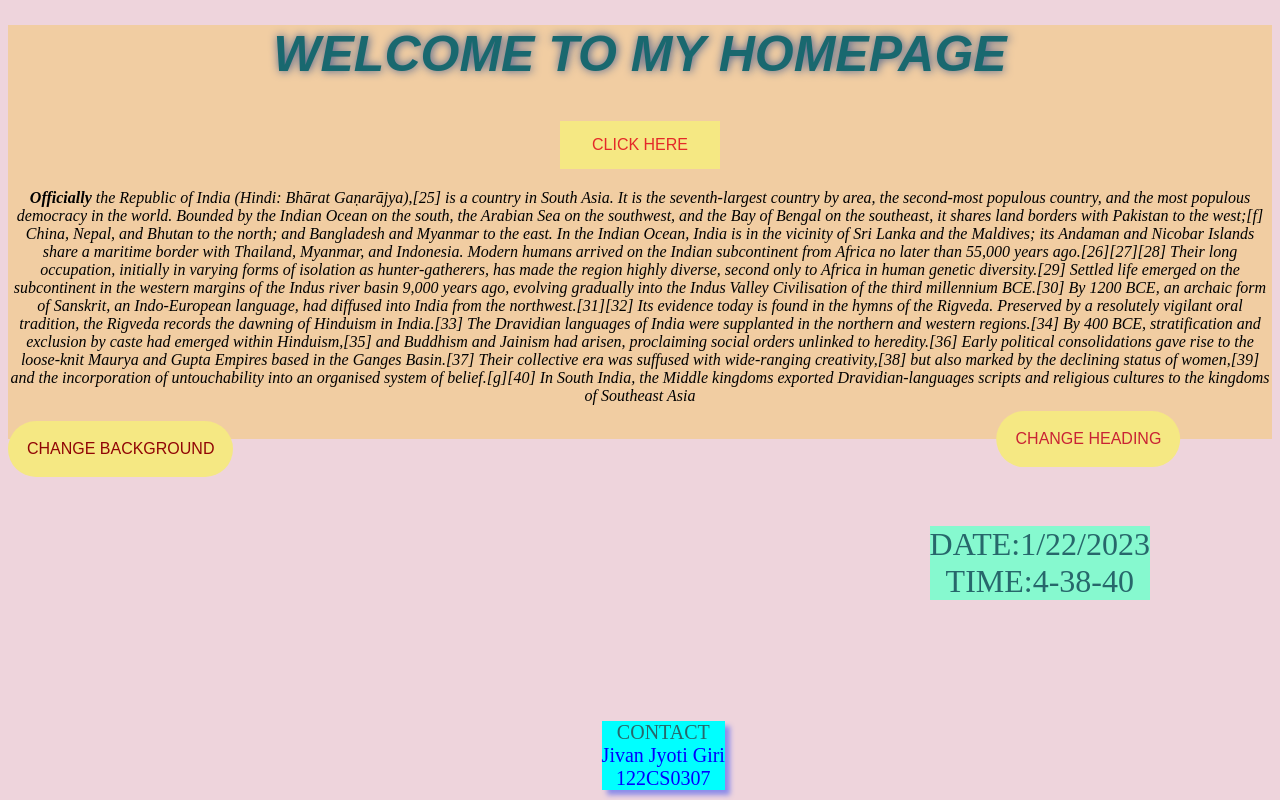
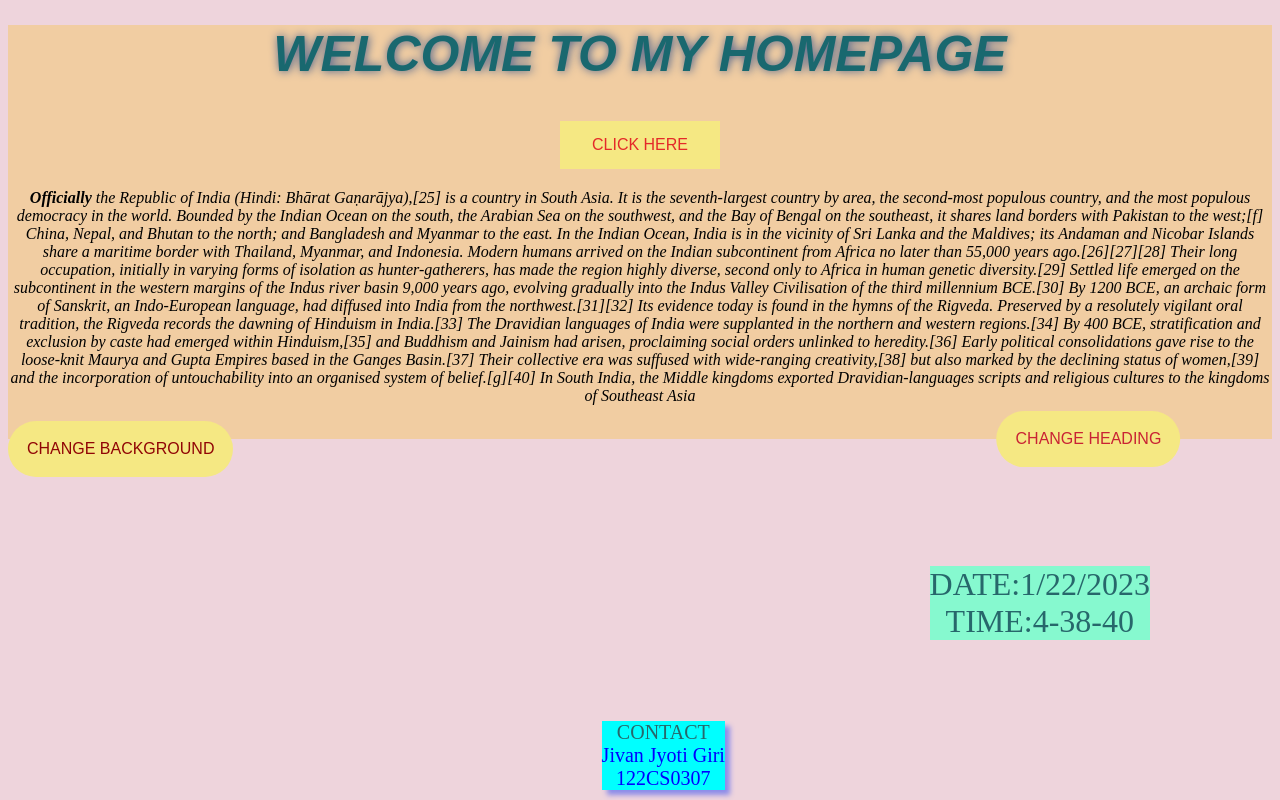
Before and after one commit to jivanjyotigiri2003/122CS0307.github.io, a plain HTML site: page index.html in a window 1280 px wide. Drawn offline with Linux system fonts and the light colour scheme.

Commit message:
Update index.html

```diff
--- a/index.html
+++ b/index.html
@@ -79,7 +79,7 @@
             color:rgb(39, 103, 107) ;
             position: absolute;
             right: 130px;
-            bottom:25%;
+            bottom:20%;
             font-size: 200%;
             font-weight: 400;
 
```
